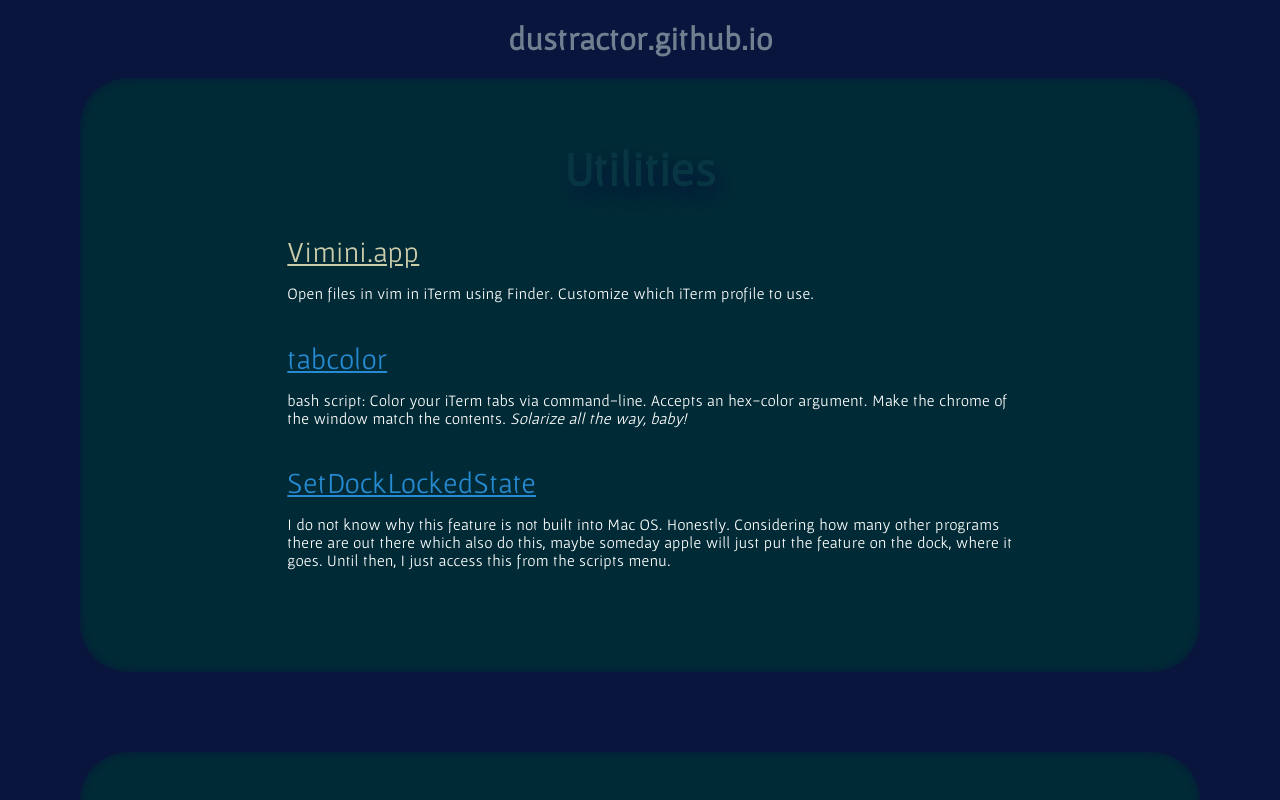
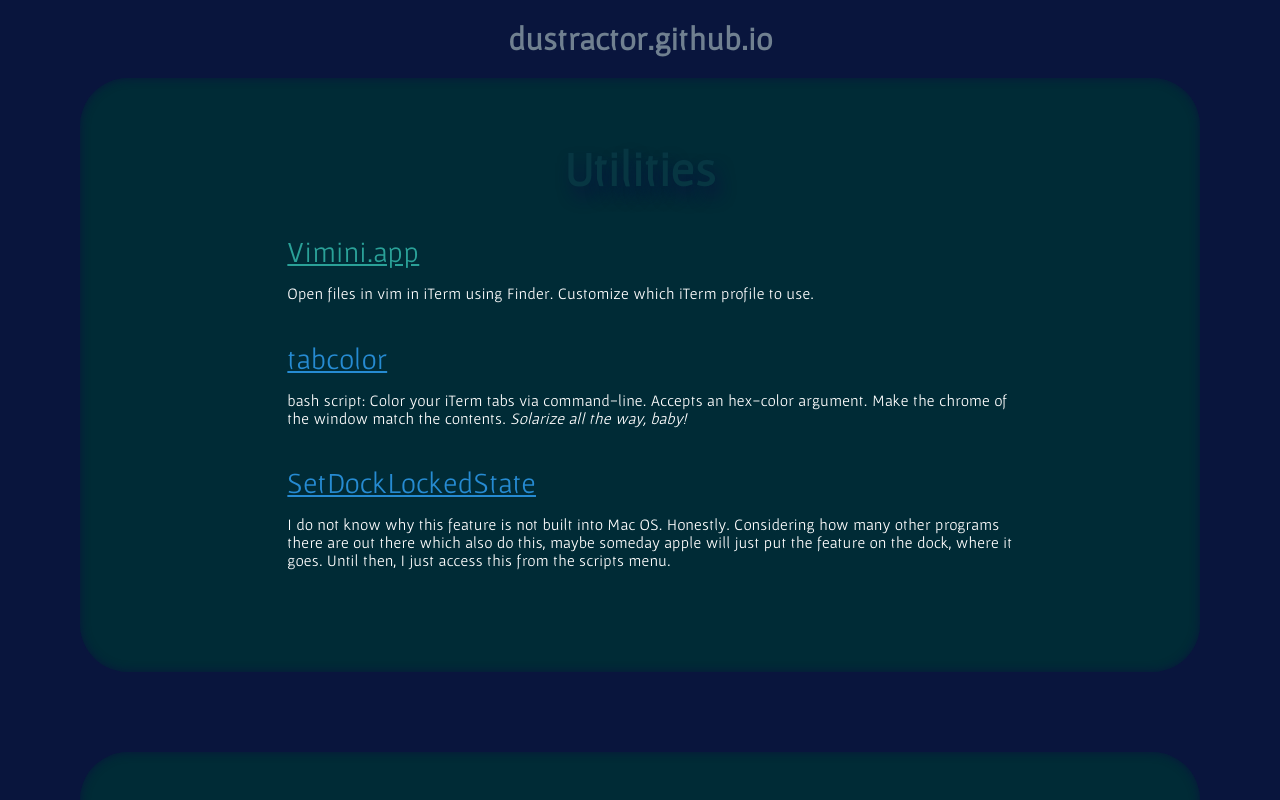
Before and after one commit to dustractor/dustractor.github.io, a plain HTML site: page index.html in a window 1280 px wide. In both pictures the pointer is over the link "Vimini.app". Shown: the top 800 px of the page. Drawn offline with Linux system fonts and the light colour scheme.

Commit message:
hover active

```diff
--- a/dust.css
+++ b/dust.css
@@ -36,8 +36,8 @@ article{
 }
 
 a:link {color:#268bd2;}
-a:visited {color:#DDDDDD;}
-a:hover {color:#ccccaa;}
+a:visited {color:#6c71c4;}
+a:hover {color:#2aa198;}
 a:active {color:#9bb2F9;}
 
 footer{
```
